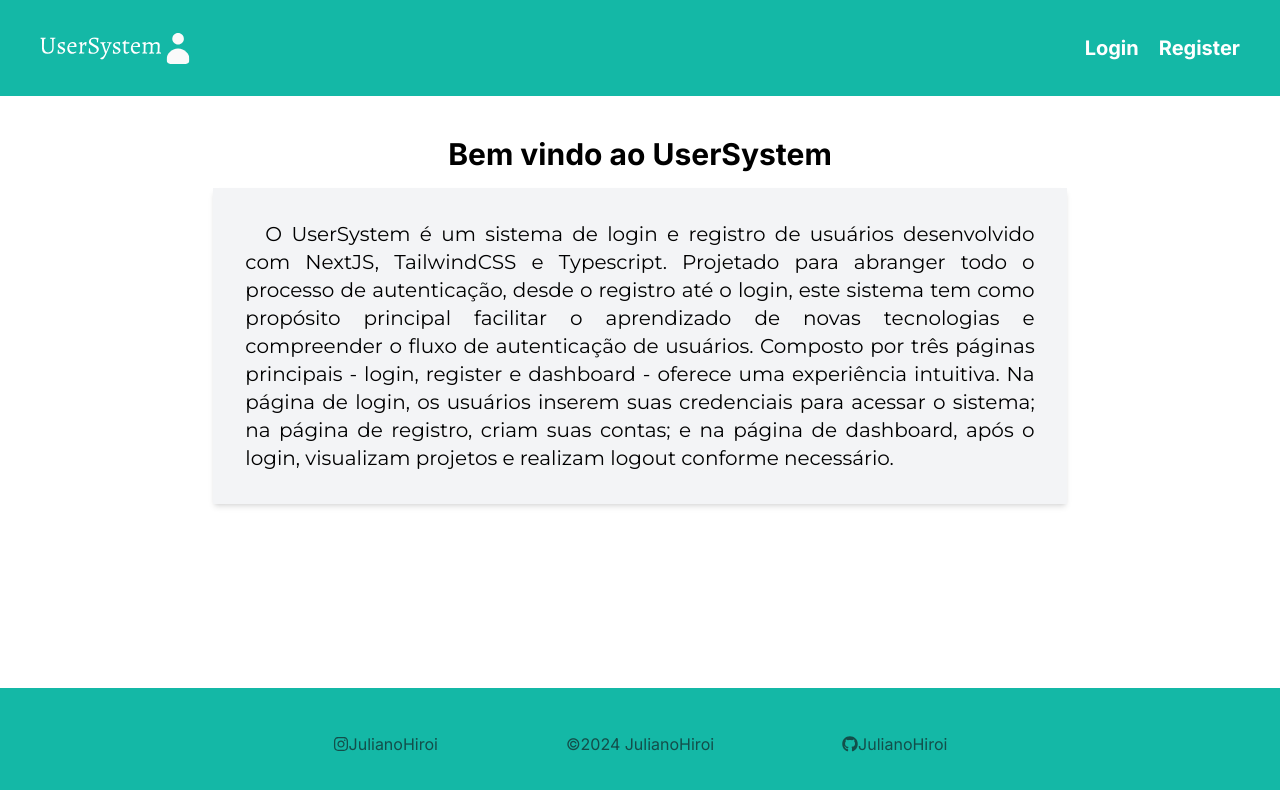
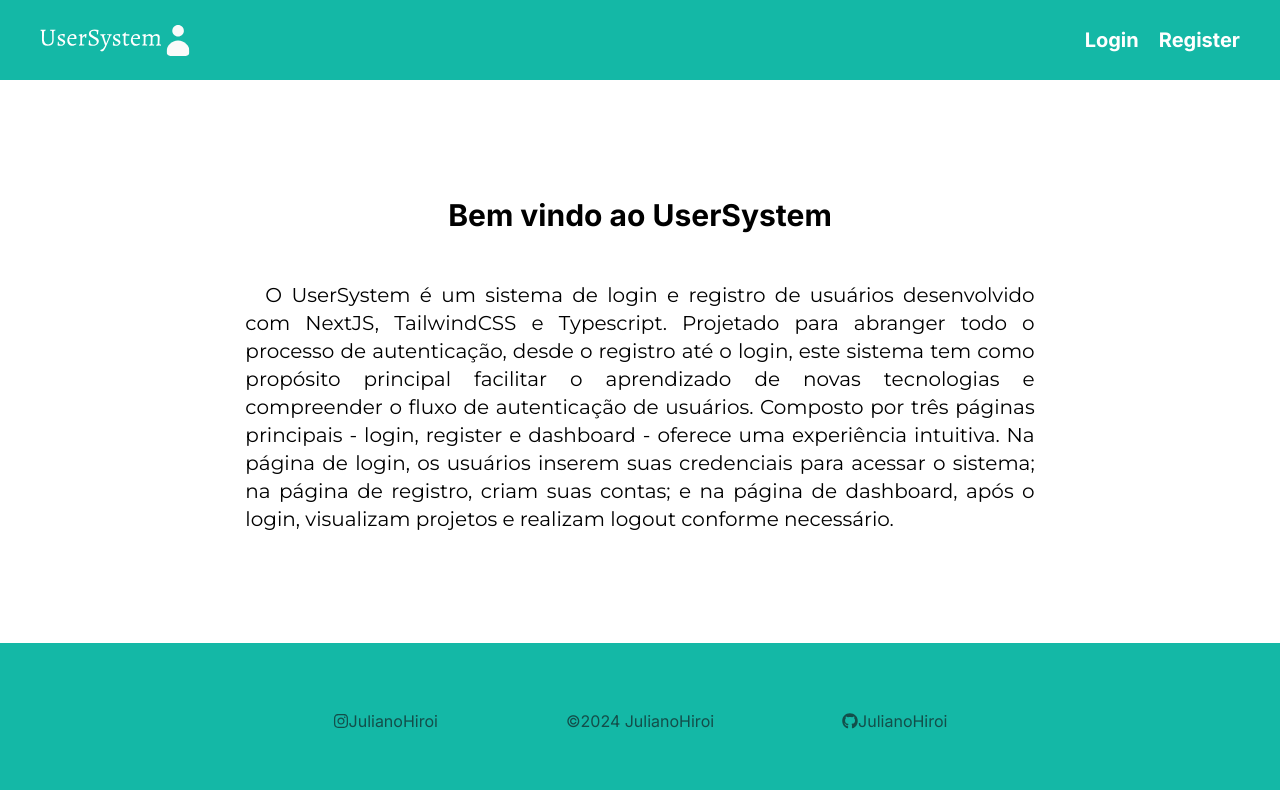
Before and after one commit to JulianoHiroi/usersystem-web-app, a Next.js app: page / in a window 1280 px wide. Shown: the top 790 px of the page. Built offline with nearby package versions, Linux system fonts and the light colour scheme.

Commit message:
fix some problems with invite

```diff
--- a/app/page.tsx
+++ b/app/page.tsx
@@ -4,12 +4,13 @@ import LogoImage from '../assets/logo-no-background.svg'
 import { Montserrat } from 'next/font/google'
 import { FaGithub } from 'react-icons/fa6'
 import { FaInstagram } from 'react-icons/fa'
+import './globals.css'
 const montserrat = Montserrat({ weight: '400', subsets: ['latin'] })
 
 export default function Home() {
   return (
-    <div className="flex h-screen flex-col">
-      <nav className="flex  h-24 w-full items-center justify-between bg-teal-500">
+    <div className="grid h-screen">
+      <nav className="flex  h-20 w-full items-center justify-between bg-teal-500">
         <div className="ml-10 flex items-center justify-center">
           <Image
             src={LogoImage}
@@ -40,7 +41,7 @@ export default function Home() {
         <div className="flex items-center justify-center">
           <p
             className={
-              'w-4/6 bg-gray-100 p-8   text-justify indent-5 text-xl shadow-md ' +
+              'w-4/6 p-8   text-justify indent-5 text-xl ' +
               montserrat.className
             }
           >
@@ -58,11 +59,11 @@ export default function Home() {
           </p>
         </div>
       </div>
-      <footer className="absolute bottom-0 flex h-28 w-full items-center justify-center space-x-32 bg-teal-500">
+      <footer className="bottom-0 flex min-h-20 w-full items-center justify-center space-x-32 bg-teal-500">
         <Link
           href="https://www.instagram.com/julianohiroi/"
           target="_blank"
-          className="text-md flex items-center text-teal-900"
+          className="text-md flex items-center pl-10 text-teal-900"
         >
           <FaInstagram />
           JulianoHiroi
@@ -71,7 +72,7 @@ export default function Home() {
         <Link
           href="https://github.com/JulianoHiroi"
           target="_blank"
-          className="text-md flex items-center text-teal-900"
+          className="text-md flex items-center pr-10 text-teal-900"
         >
           <FaGithub />
           JulianoHiroi
--- a/components/card.tsx
+++ b/components/card.tsx
@@ -22,7 +22,7 @@ export default function Card({
     setVisibleCard(false)
   }
   const handleOnClickCopyShare = async () => {
-    const projectURL = `http://localhost:3000/dashboard/${project.id}`
+    const projectURL = `${window.location.href}/${project.id}`
     await navigator.clipboard.writeText(projectURL)
     setCopied(true)
     setTimeout(() => {
```
